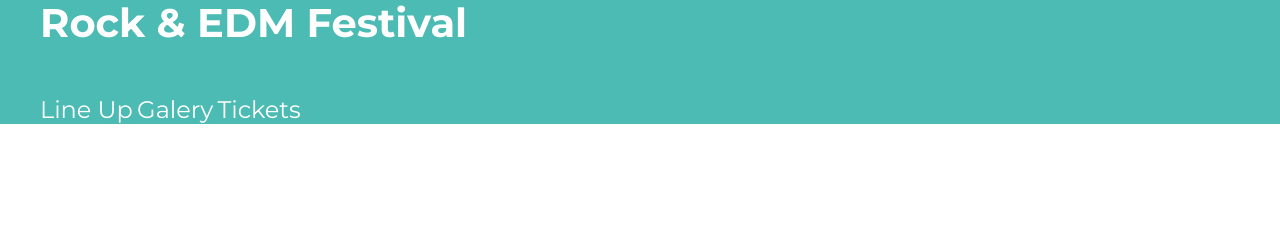
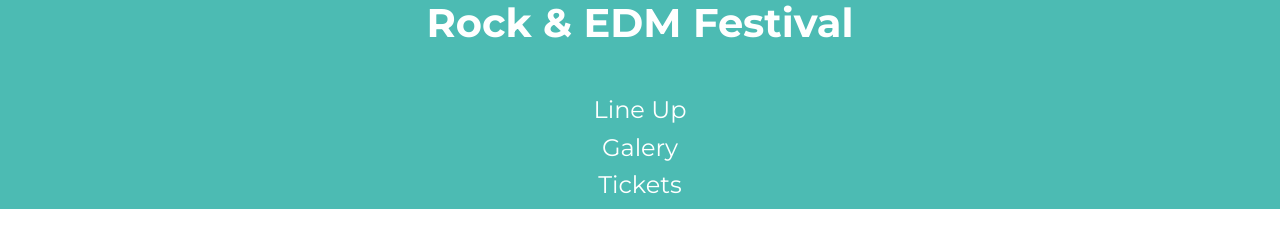
Before and after one commit to MartinsitoBritoDiaz/MusicFestival, a website: page index.html in a window 1280 px wide. Drawn offline with Linux system fonts and the light colour scheme.

Commit message:
Add header style

```diff
--- a/src/scss/base/_mixins.scss
+++ b/src/scss/base/_mixins.scss
@@ -1,7 +1,31 @@
 @use 'variables' as v;
 
-@mixin phone($valor) {
+@mixin mediaQuery($valor) {
     @media (min-width: $valor) {
         @content;
     }
 }
+
+@mixin tablet {
+    @media (min-width:768px) {
+        @content;
+    }
+}
+
+@mixin phone {
+    @media (min-width:480px) {
+        @content;
+    }
+}
+
+@mixin desktop {
+    @media (min-width:992px) {
+        @content;
+    }
+}
+
+@mixin desktopXL {
+    @media (min-width:  1200px) {
+        @content;
+    }
+}
--- a/src/scss/layout/_header.scss
+++ b/src/scss/layout/_header.scss
@@ -6,13 +6,21 @@
 
     h1{
         color: v.$white;
+        text-align: center;
+    }
+
+    @include m.tablet {
+        display: flex;
     }
 }
 
 .nav-primary{
     a{
+        display: block;
         color: v.$white;
         font-size: 2.4rem;
+        text-align: center;
+        margin-bottom: 1rem;
 
         &:hover{
             color: v.$yellow;
```
Also changed, not shown: build/css/app.css.
